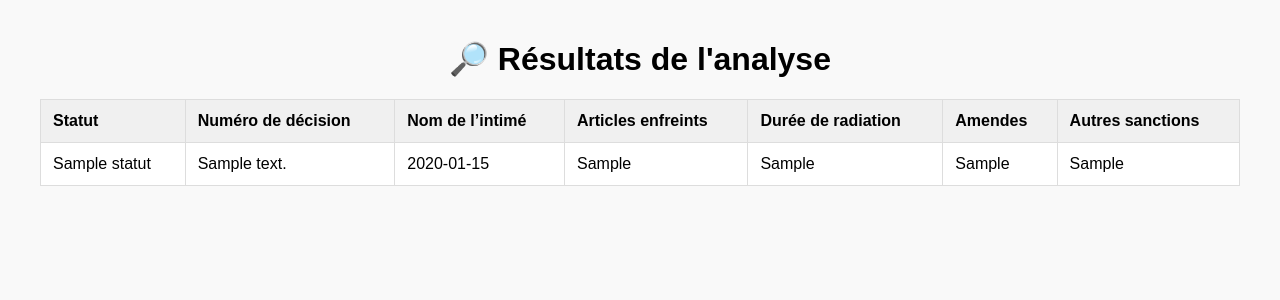
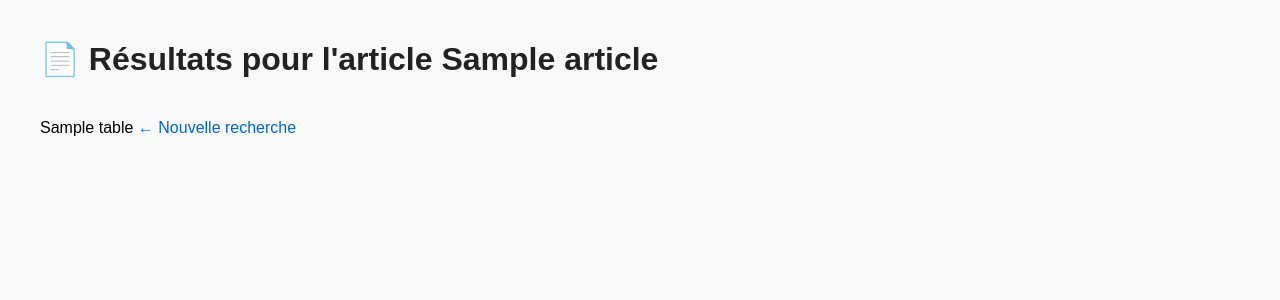
Before and after one commit to BPelletier258/analyseur-discipline, a Flask app: template templates/résultats.html in a window 1280 px wide. Shown: the top 300 px of the page. Run offline with Flask 3, Linux system fonts and the light colour scheme; the template is opened without the code that fills it: most values are stand-ins (such as "Sample title", 1, 10 or a date in 2020).

Commit message:
Update résultats.html

```diff
--- a/templates/résultats.html
+++ b/templates/résultats.html
@@ -2,66 +2,25 @@
 <html lang="fr">
 <head>
     <meta charset="UTF-8">
-    <title>Résultats de l'analyse</title>
+    <title>Résultats - Article {{ article }}</title>
     <style>
-        body {
-            font-family: Arial, sans-serif;
-            margin: 40px;
-            background-color: #f9f9f9;
-        }
-        h1 {
-            text-align: center;
-        }
-        table {
-            width: 100%;
-            border-collapse: collapse;
-            background-color: white;
-        }
-        th, td {
-            padding: 12px;
-            border: 1px solid #ddd;
-            vertical-align: top;
-        }
-        th {
-            background-color: #f0f0f0;
-            text-align: left;
-        }
-        tr:nth-child(even) {
-            background-color: #fafafa;
-        }
-        .highlight {
-            font-weight: bold;
-            color: #d00000;
-        }
+        body { font-family: Arial, sans-serif; margin: 40px; background-color: #f9f9f9; }
+        h1 { color: #222; }
+        table { border-collapse: collapse; width: 100%; margin-top: 20px; background-color: #fff; }
+        th, td { border: 1px solid #ccc; padding: 8px; text-align: left; }
+        th { background-color: #f2f2f2; }
+        a { display: inline-block; margin-top: 20px; text-decoration: none; color: #0066cc; }
     </style>
 </head>
 <body>
-    <h1>🔎 Résultats de l'analyse</h1>
-    <table>
-        <thead>
-            <tr>
-                <th>Statut</th>
-                <th>Numéro de décision</th>
-                <th>Nom de l’intimé</th>
-                <th>Articles enfreints</th>
-                <th>Durée de radiation</th>
-                <th>Amendes</th>
-                <th>Autres sanctions</th>
-            </tr>
-        </thead>
-        <tbody>
-            {% for row in resultats %}
-            <tr>
-                <td>{{ row['Statut'] }}</td>
-                <td>{{ row['numero de decision'] }}</td>
-                <td>{{ row["nom de l'intime"] }}</td>
-                <td>{{ row['articles enfreints']|safe }}</td>
-                <td>{{ row['duree totale effective radiation'] }}</td>
-                <td>{{ row['article amende/chef'] }}</td>
-                <td>{{ row['autres sanctions'] }}</td>
-            </tr>
-            {% endfor %}
-        </tbody>
-    </table>
+    <h1>📄 Résultats pour l'article {{ article }}</h1>
+
+    {% for table in tables %}
+        {{ table | safe }}
+    {% endfor %}
+
+    <a href="/">← Nouvelle recherche</a>
 </body>
 </html>
+
+</html>
```
